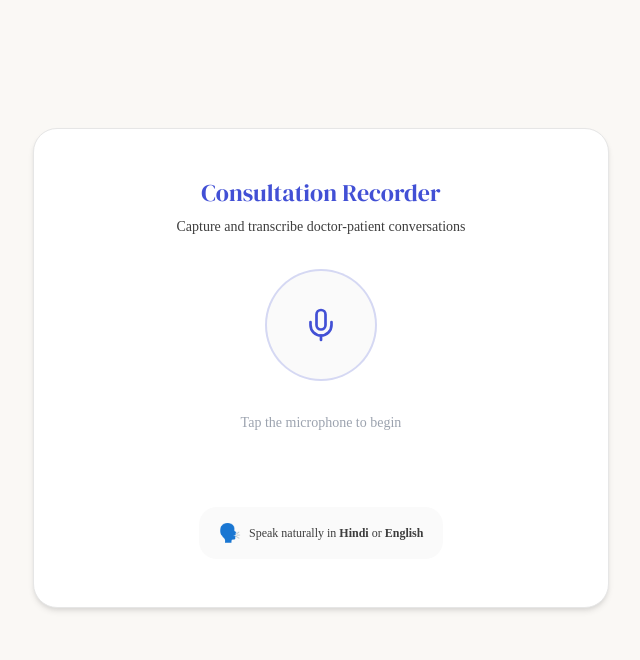
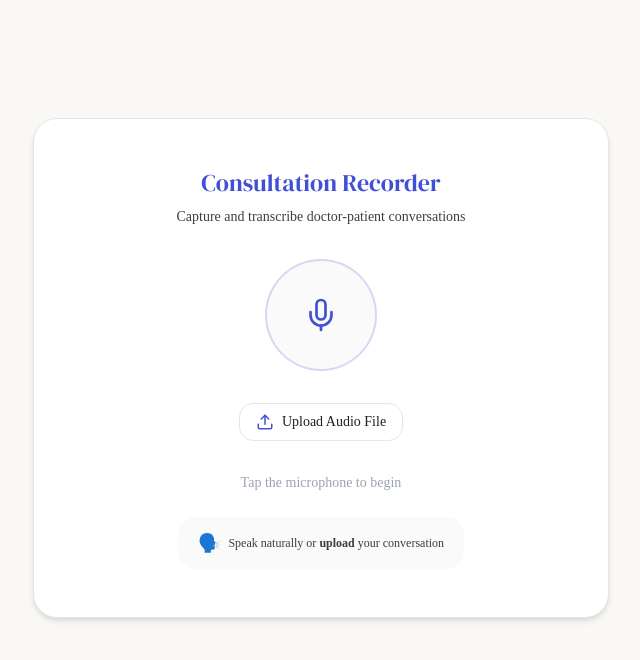
Before and after one commit to thisisyashgarg/docscribe, a Next.js app: page / in a window 1280 px wide. Shown: the top 660 px of the page, without its empty margins (319-959 px from the left). Built offline with nearby package versions, Linux system fonts and the light colour scheme.

Commit message:
feat: Implement audio file upload functionality and update descriptive prompt text.

```diff
--- a/components/RecordingInterface.tsx
+++ b/components/RecordingInterface.tsx
@@ -124,6 +124,43 @@ export default function RecordingInterface({ onRecordingComplete }: RecordingInt
         </button>
       </div>
 
+      {/* Upload Option */}
+      {status === "idle" || status === "stopped" ? (
+        <div className="mb-8 animate-fade-in-up">
+          <input
+            type="file"
+            id="audio-upload"
+            accept="audio/*"
+            className="hidden"
+            onChange={(e) => {
+              const file = e.target.files?.[0];
+              if (file) onRecordingComplete?.(file);
+            }}
+          />
+          <label
+            htmlFor="audio-upload"
+            className="group flex items-center gap-2 rounded-xl border border-border bg-card px-4 py-2 text-sm font-medium text-text-primary transition-all hover:border-saffron hover:bg-saffron-light/30 cursor-pointer"
+          >
+            <svg
+              width="18"
+              height="18"
+              viewBox="0 0 24 24"
+              fill="none"
+              stroke="currentColor"
+              strokeWidth="2"
+              strokeLinecap="round"
+              strokeLinejoin="round"
+              className="text-indigo-deep group-hover:text-saffron"
+            >
+              <path d="M21 15v4a2 2 0 0 1-2 2H5a2 2 0 0 1-2-2v-4" />
+              <polyline points="17 8 12 3 7 8" />
+              <line x1="12" x2="12" y1="3" y2="15" />
+            </svg>
+            Upload Audio File
+          </label>
+        </div>
+      ) : null}
+
       {/* Timer / Status */}
       {status === "recording" ? (
         <div className="mb-6 flex flex-col items-center gap-3 animate-fade-in-up">
@@ -164,7 +201,7 @@ export default function RecordingInterface({ onRecordingComplete }: RecordingInt
       <div className="mt-auto flex items-center gap-2 rounded-2xl bg-paper-warm px-5 py-3">
         <span className="text-lg">🗣️</span>
         <p className="text-xs text-text-secondary">
-          Speak naturally in <b>Hindi</b> or <b>English</b>
+          Speak naturally or <b>upload</b> your conversation
         </p>
       </div>
     </div>
```
